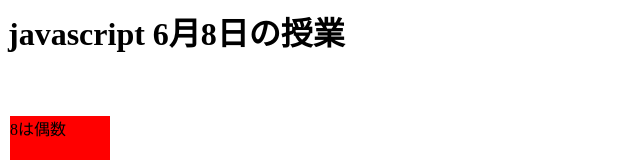
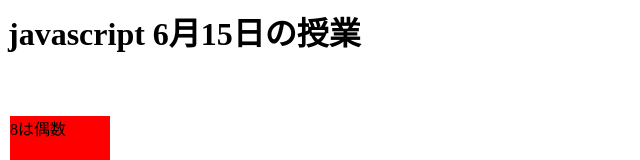
Before and after one commit to isizukaRyo/javascript_lesson, a plain HTML site: page 0615/index.html in a window 1280 px wide. Shown: the top 160 px of the page, without its empty margins (0-640 px from the left). Drawn offline with Linux system fonts and the light colour scheme.

Commit message:
no message

```diff
--- a/0615/index.html
+++ b/0615/index.html
@@ -6,11 +6,11 @@
     <meta name="description" content="javascriptの練習">
     <meta name="keywords" content="javascript,html,css">
     <link rel="stylesheet" href="css/common.css">
-    <title>Javascript 6月8日の授業</title>
+    <title>Javascript 6月15日の授業</title>
 </head>
 
 <body>
-    <h1>javascript 6月8日の授業</h1>
+    <h1>javascript 6月15日の授業</h1>
     <p class="box"></p>
 
     <script src="js/jquery.js"></script>
```
